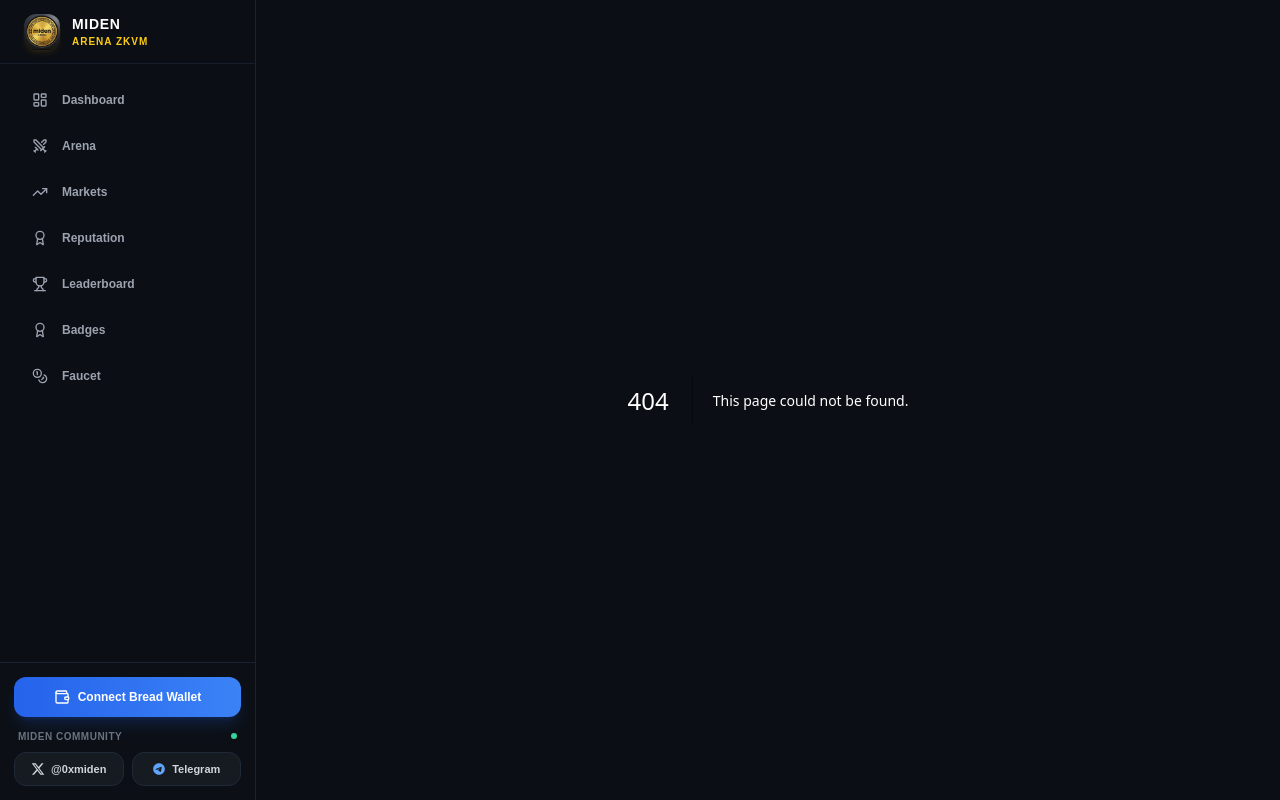
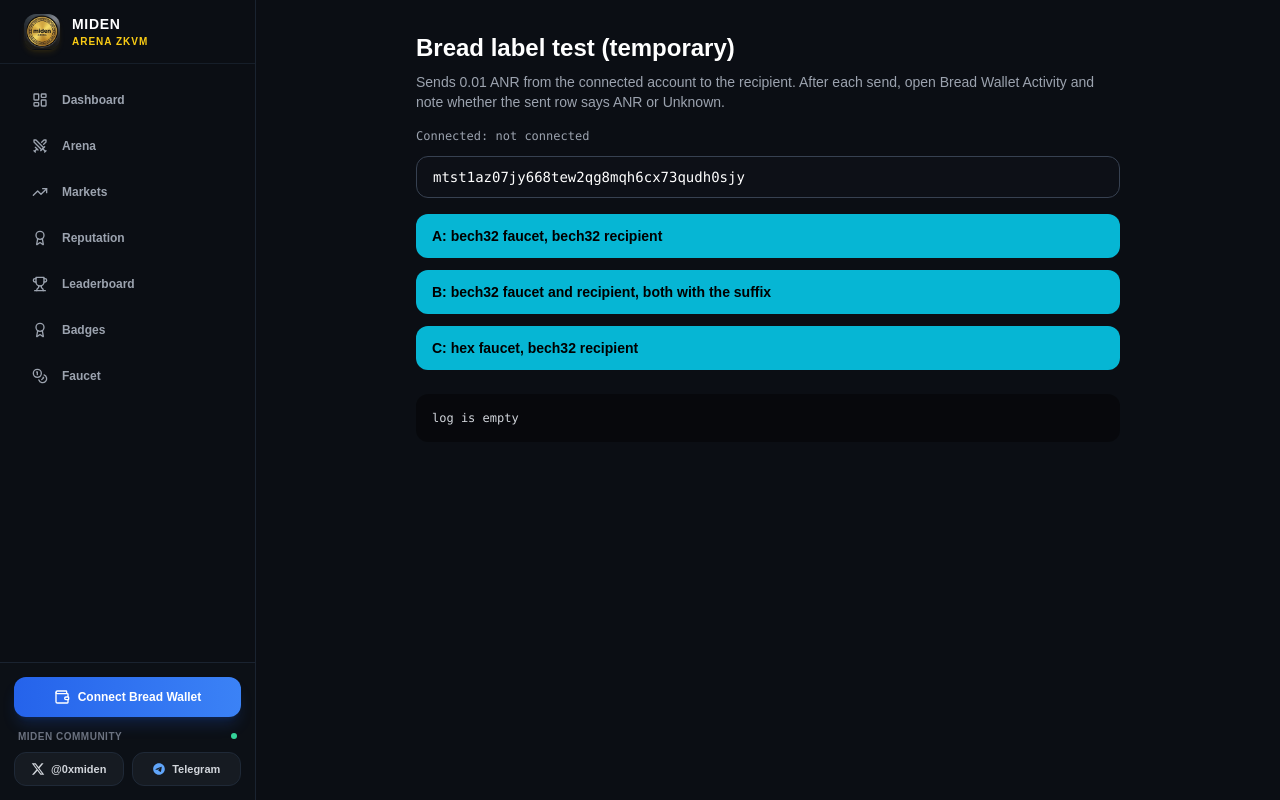
Before and after one commit to anaraydinli55/miden-arena, a Next.js app: page /dev/bread-labels in a window 1280 px wide. Before the commit this address had no page. Built offline with nearby package versions, Linux system fonts and the light colour scheme; no server answers.

Commit message:
temporary bread label test page

```diff
--- /dev/null
+++ b/app/dev/bread-labels/page.tsx
@@ -0,0 +1,100 @@
+'use client';
+
+import React, { useState } from 'react';
+import { useWallet } from '@/components/wallet/wallet-provider';
+import { getBreadProvider } from '@/lib/miden/bread';
+import { CLAIM_TOKENS } from '@/lib/miden/tokens';
+
+// TEMPORARY test page: finds which address format makes Bread Wallet show the token name in Activity.
+// Each button sends 0.01 ANR from the connected account to the recipient below.
+// Use your OTHER Bread account as the recipient, never the escrow.
+const ANR_HEX = CLAIM_TOKENS.ANR.faucetId;
+const ANR_BECH32 = 'mtst1apae2yhu0l7dd5f7g0frr08kxy9xh69p';
+const SUFFIX = '_qr7qqq9wr6w';
+const ESCROW_BECH32 = 'mtst1aq9qxfvlq0whp52wj7nfx3g0ngu6m28w';
+
+const base = (a: string) => a.trim().split('_')[0];
+
+export default function BreadLabelsTest() {
+  const { address, connected, connect } = useWallet();
+  const [recipient, setRecipient] = useState('mtst1az07jy668tew2qg8mqh6cx73qudh0sjy');
+  const [log, setLog] = useState<string[]>([]);
+  const [busy, setBusy] = useState(false);
+  const add = (m: string) => setLog((l) => [`${new Date().toLocaleTimeString()}  ${m}`, ...l]);
+
+  const run = async (label: string, faucetId: string, to: string) => {
+    const norm = base(to).toLowerCase();
+    if (norm === ESCROW_BECH32 || norm.startsWith('0x0a03259f')) {
+      add('refused: the recipient is the escrow account');
+      return;
+    }
+    let from = address;
+    if (!connected || !from) from = await connect();
+    const provider = getBreadProvider();
+    if (!provider || !from) {
+      add('Bread Wallet is not connected');
+      return;
+    }
+    const method = ['requestSend', 'requestSendTransaction', 'sendTransaction'].find(
+      (m) => typeof provider[m] === 'function'
+    );
+    if (!method) {
+      add('no send method on the provider');
+      return;
+    }
+    setBusy(true);
+    add(`${label}: sending 0.01 ANR (faucetId=${faucetId}, to=${to})`);
+    try {
+      const res = await provider[method]({
+        senderAddress: from,
+        recipientAddress: to,
+        faucetId,
+        noteType: 'public',
+        amount: 10_000,
+      });
+      add(`${label}: done ${JSON.stringify(res)}`);
+    } catch (e: any) {
+      add(`${label}: error ${e?.message || String(e)}`);
+    } finally {
+      setBusy(false);
+    }
+  };
+
+  const to = base(recipient);
+  const variants: [string, string, string][] = [
+    ['A: bech32 faucet, bech32 recipient', ANR_BECH32, to],
+    ['B: bech32 faucet and recipient, both with the suffix', ANR_BECH32 + SUFFIX, to + SUFFIX],
+    ['C: hex faucet, bech32 recipient', ANR_HEX, to],
+  ];
+
+  return (
+    <div className="p-8 max-w-3xl mx-auto text-white">
+      <h1 className="text-2xl font-black">Bread label test (temporary)</h1>
+      <p className="text-sm text-gray-400 mt-2">
+        Sends 0.01 ANR from the connected account to the recipient. After each send, open Bread Wallet
+        Activity and note whether the sent row says ANR or Unknown.
+      </p>
+      <div className="mt-4 text-xs font-mono text-gray-400">Connected: {address || 'not connected'}</div>
+      <input
+        value={recipient}
+        onChange={(e) => setRecipient(e.target.value)}
+        className="mt-3 w-full rounded-xl border border-gray-700 bg-[#0d1017] px-4 py-2.5 text-sm font-mono"
+      />
+      <div className="mt-4 grid gap-3">
+        {variants.map(([label, faucetId, recipientAddress]) => (
+          <button
+            key={label}
+            disabled={busy}
+            onClick={() => run(label, faucetId, recipientAddress)}
+            className="rounded-xl bg-cyan-500 px-4 py-3 text-left text-sm font-bold text-black disabled:opacity-50"
+          >
+            {label}
+          </button>
+        ))}
+      </div>
+      <pre className="mt-6 whitespace-pre-wrap break-all rounded-xl bg-black/40 p-4 text-xs text-gray-300">
+        {log.join('\n') || 'log is empty'}
+      </pre>
+    </div>
+  );
+}
```
